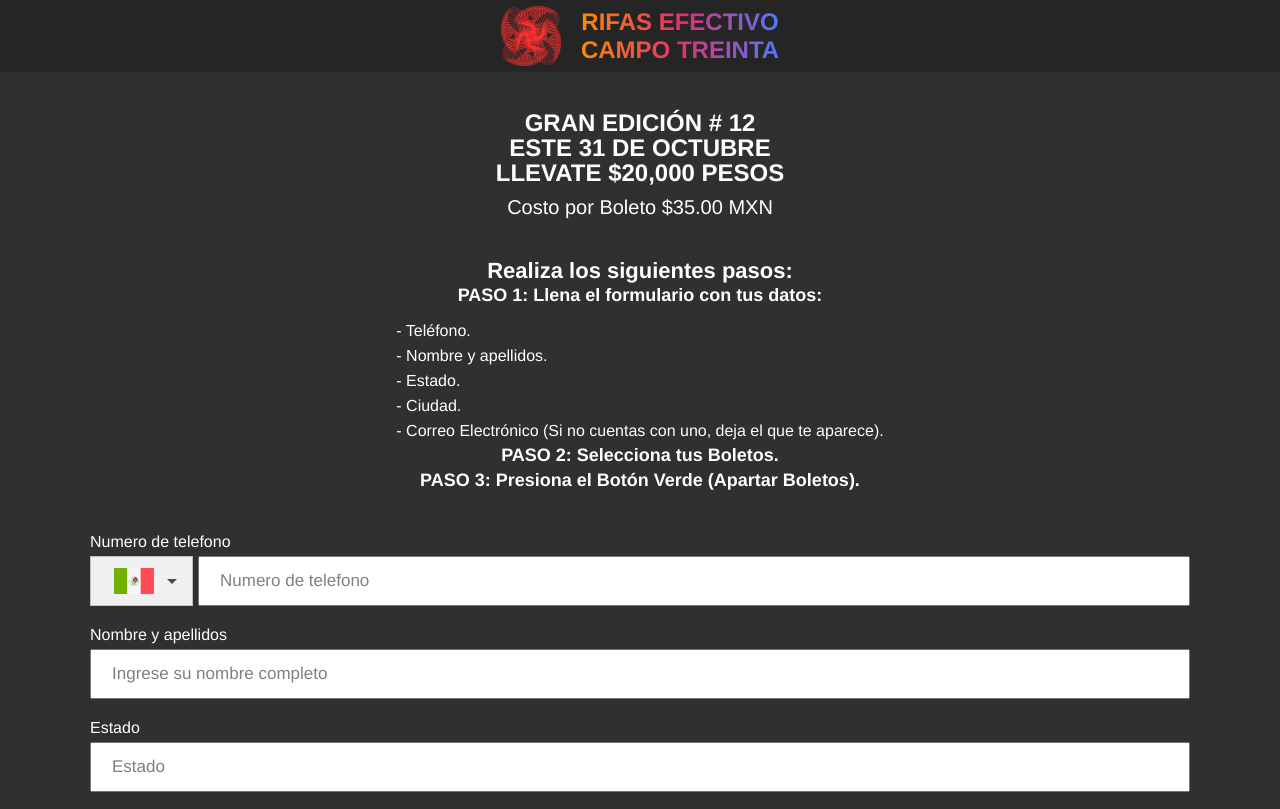
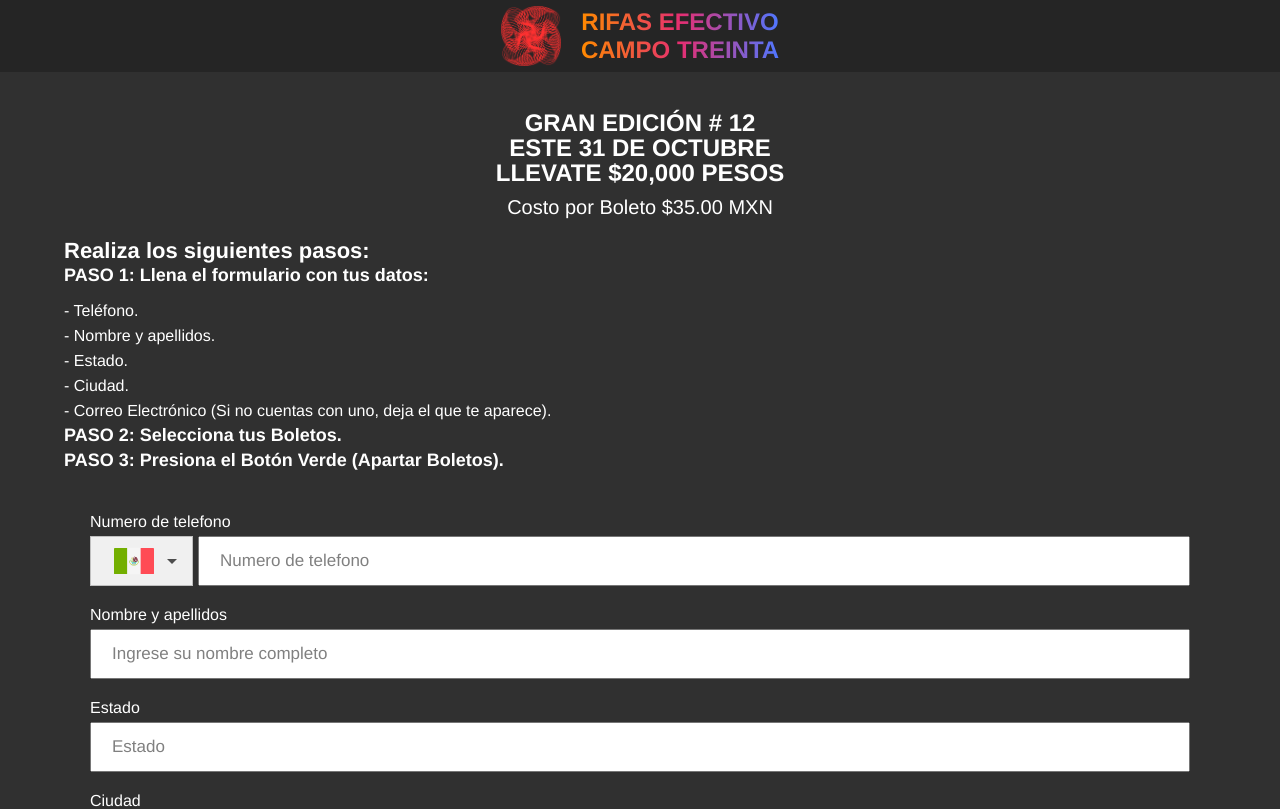
Before and after one commit to Albertosl2497/frontend, a React (Create React App) app: page / in a window 1280 px wide. Shown: the top 809 px of the page. Built offline with nearby package versions, Linux system fonts and the light colour scheme; no server answers.

Commit message:
Update HomePage.jsx

```diff
--- a/src/Pages/HomePage.jsx
+++ b/src/Pages/HomePage.jsx
@@ -18,7 +18,7 @@ function MainPageContent() {
 
 function StepsToFollow() {
   return (
-    <div className="col">
+    <div>
       <p className="bold" style={{ fontSize: '22px' }}>Realiza los siguientes pasos:</p>
       <p className="bold" style={{ fontSize: '18px' }}>
         PASO 1: Llena el formulario con tus datos:</p>
```
